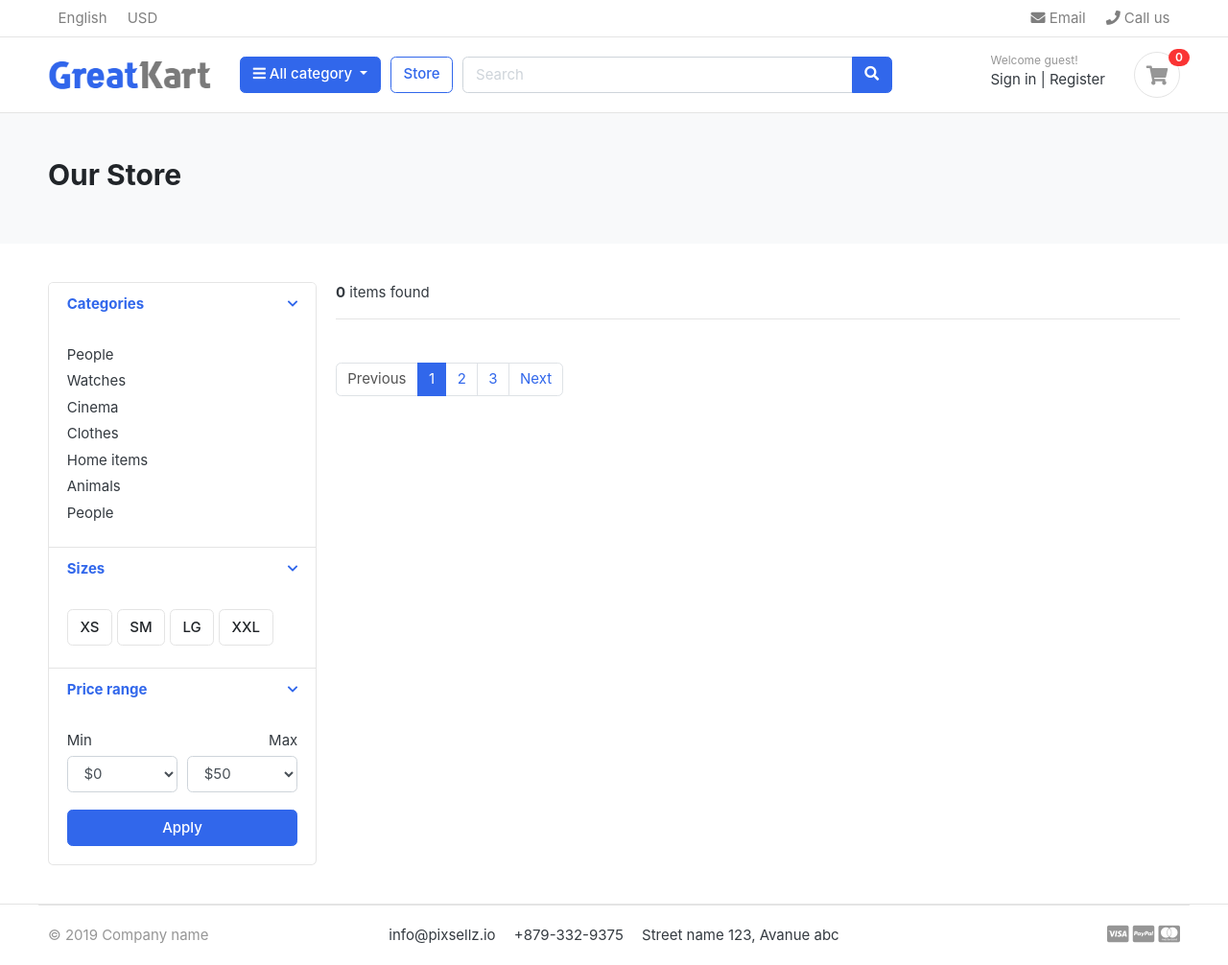
After one commit to fscali/udemy-django-ecommerce, a Django app: page /store/ in a window 1280 px wide. The commit adds this page. Shown: the whole page at 96% size. Run offline with Django 3.2, Linux system fonts and the light colour scheme; data that the repository does not hold is empty; parts of the project's set-up code (start-up, migrations or seed data) failed here and were passed over; some libraries are stand-ins or nearby versions; some web fonts are replaced.

Commit message:
store page

```diff
--- a/greatkart/urls.py
+++ b/greatkart/urls.py
@@ -14,7 +14,7 @@ Including another URLconf
     2. Add a URL to urlpatterns:  path('blog/', include('blog.urls'))
 """
 from django.contrib import admin
-from django.urls import path
+from django.urls import path, include
 from django.conf.urls.static import static
 from django.conf import settings
 from . import views
@@ -22,5 +22,6 @@ from . import views
 urlpatterns = [
     path('admin/', admin.site.urls),
     #path('', views.home, name="home")
-    path('', views.HomeView.as_view(), name="home")
+    path('', views.HomeView.as_view(), name="home"),
+    path('store/', include('store.urls'))
 ] + static(settings.MEDIA_URL, document_root=settings.MEDIA_ROOT)
--- /dev/null
+++ b/store/templates/store/store.html
@@ -0,0 +1,155 @@
+{% extends 'base.html' %}
+{% block content %}
+<section class="section-pagetop bg">
+  <div class="container">
+    <h2 class="title-page">Our Store</h2>
+
+  </div> <!-- container //  -->
+  </section>
+
+
+  <section class="section-content padding-y">
+    <div class="container">
+
+    <div class="row">
+      <aside class="col-md-3">
+
+    <div class="card">
+      <article class="filter-group">
+        <header class="card-header">
+          <a href="#" data-toggle="collapse" data-target="#collapse_1" aria-expanded="true" class="">
+            <i class="icon-control fa fa-chevron-down"></i>
+            <h6 class="title">Categories</h6>
+          </a>
+        </header>
+        <div class="filter-content collapse show" id="collapse_1" style="">
+          <div class="card-body">
+
+            <ul class="list-menu">
+            <li><a href="#">People  </a></li>
+            <li><a href="#">Watches </a></li>
+            <li><a href="#">Cinema  </a></li>
+            <li><a href="#">Clothes  </a></li>
+            <li><a href="#">Home items </a></li>
+            <li><a href="#">Animals</a></li>
+            <li><a href="#">People </a></li>
+            </ul>
+
+          </div> <!-- card-body.// -->
+        </div>
+      </article> <!-- filter-group  .// -->
+      <article class="filter-group">
+        <header class="card-header">
+          <a href="#" data-toggle="collapse" data-target="#collapse_4" aria-expanded="true" class="">
+            <i class="icon-control fa fa-chevron-down"></i>
+            <h6 class="title">Sizes </h6>
+          </a>
+        </header>
+        <div class="filter-content collapse show" id="collapse_4" style="">
+          <div class="card-body">
+            <label class="checkbox-btn">
+              <input type="checkbox">
+              <span class="btn btn-light"> XS </span>
+            </label>
+
+            <label class="checkbox-btn">
+              <input type="checkbox">
+              <span class="btn btn-light"> SM </span>
+            </label>
+
+            <label class="checkbox-btn">
+              <input type="checkbox">
+              <span class="btn btn-light"> LG </span>
+            </label>
+
+            <label class="checkbox-btn">
+              <input type="checkbox">
+              <span class="btn btn-light"> XXL </span>
+            </label>
+        </div><!-- card-body.// -->
+        </div>
+      </article> <!-- filter-group .// -->
+
+      <article class="filter-group">
+        <header class="card-header">
+          <a href="#" data-toggle="collapse" data-target="#collapse_3" aria-expanded="true" class="">
+            <i class="icon-control fa fa-chevron-down"></i>
+            <h6 class="title">Price range </h6>
+          </a>
+        </header>
+        <div class="filter-content collapse show" id="collapse_3" style="">
+          <div class="card-body">
+
+            <div class="form-row">
+            <div class="form-group col-md-6">
+              <label>Min</label>
+              <!-- <input class="form-control" placeholder="$0" type="number"> -->
+                <select class="mr-2 form-control">
+                <option value="0">$0</option>
+                <option value="50">$50</option>
+                <option value="100">$100</option>
+                <option value="150">$150</option>
+                <option value="200">$200</option>
+                <option value="500">$500</option>
+                <option value="1000">$1000</option>
+              </select>
+            </div>
+            <div class="form-group text-right col-md-6">
+              <label>Max</label>
+                <select class="mr-2 form-control">
+                <option value="50">$50</option>
+                <option value="100">$100</option>
+                <option value="150">$150</option>
+                <option value="200">$200</option>
+                <option value="500">$500</option>
+                <option value="1000">$1000</option>
+                <option value="2000">$2000+</option>
+              </select>
+            </div>
+            </div> <!-- form-row.// -->
+            <button class="btn btn-block btn-primary">Apply</button>
+          </div><!-- card-body.// -->
+        </div>
+      </article> <!-- filter-group .// -->
+
+    </div> <!-- card.// -->
+
+      </aside> <!-- col.// -->
+      <main class="col-md-9">
+
+    <header class="border-bottom mb-4 pb-3">
+        <div class="form-inline">
+          <span class="mr-md-auto"><strong>{{ products_count }}</strong> items found </span>
+
+        </div>
+    </header><!-- sect-heading -->
+
+    <div class="row">
+      {% for product in products %}
+        <div class="col-md-4">
+          {% include 'store/includes/product_card.html' with layout_type=2 img=product.images.url title=product.product_name price=product.price %}
+        </div>
+      {% endfor %}
+
+    </div> <!-- row end.// -->
+
+
+    <nav class="mt-4" aria-label="Page navigation sample">
+      <ul class="pagination">
+        <li class="page-item disabled"><a class="page-link" href="#">Previous</a></li>
+        <li class="page-item active"><a class="page-link" href="#">1</a></li>
+        <li class="page-item"><a class="page-link" href="#">2</a></li>
+        <li class="page-item"><a class="page-link" href="#">3</a></li>
+        <li class="page-item"><a class="page-link" href="#">Next</a></li>
+      </ul>
+    </nav>
+
+      </main> <!-- col.// -->
+
+    </div>
+
+    </div> <!-- container .//  -->
+    </section>
+    <!-- ========================= SECTION CONTENT END// ========================= -->
+
+  {% endblock content %}
--- a/store/templatetags/store_extras.py
+++ b/store/templatetags/store_extras.py
@@ -11,4 +11,4 @@ def addstr(arg1, arg2):
 
 @register.filter
 def currency(amount):
-    return f'{amount:.2f} $'
+    return f'${amount:.2f}'
--- /dev/null
+++ b/store/urls.py
@@ -0,0 +1,8 @@
+
+from django.urls import path
+from . import views
+
+urlpatterns = [
+    path('', views.StoreView.as_view()),
+    #path('', views.home, name="home")
+]
--- a/store/views.py
+++ b/store/views.py
@@ -1,3 +1,17 @@
+from itertools import product
 from django.shortcuts import render
+from django.views.generic import View
+
+from .models import Product
 
 # Create your views here.
+
+
+class StoreView(View):
+    def get(self, request):
+        products = Product.objects.all().filter(is_available=True)
+        products_count = products.count()
+        return render(request, 'store/store.html', {
+            'products': products,
+            'products_count': products_count
+        })
--- a/templates/home.html
+++ b/templates/home.html
@@ -27,7 +27,7 @@
 <div class="row">
   {% for product in products %}
     <div class="col-md-3">
-      {% include 'store/includes/product_card.html' with img=product.images.url title=product.product_name price=product.price %}
+      {% include 'store/includes/product_card.html' with layout_type=1 img=product.images.url title=product.product_name price=product.price %}
     </div> <!-- col.// -->
 	{% endfor %}
 </div> <!-- row.// -->
```
Also changed, not shown: store/templates/store/includes/product_card.html (+22 -0 lines).
